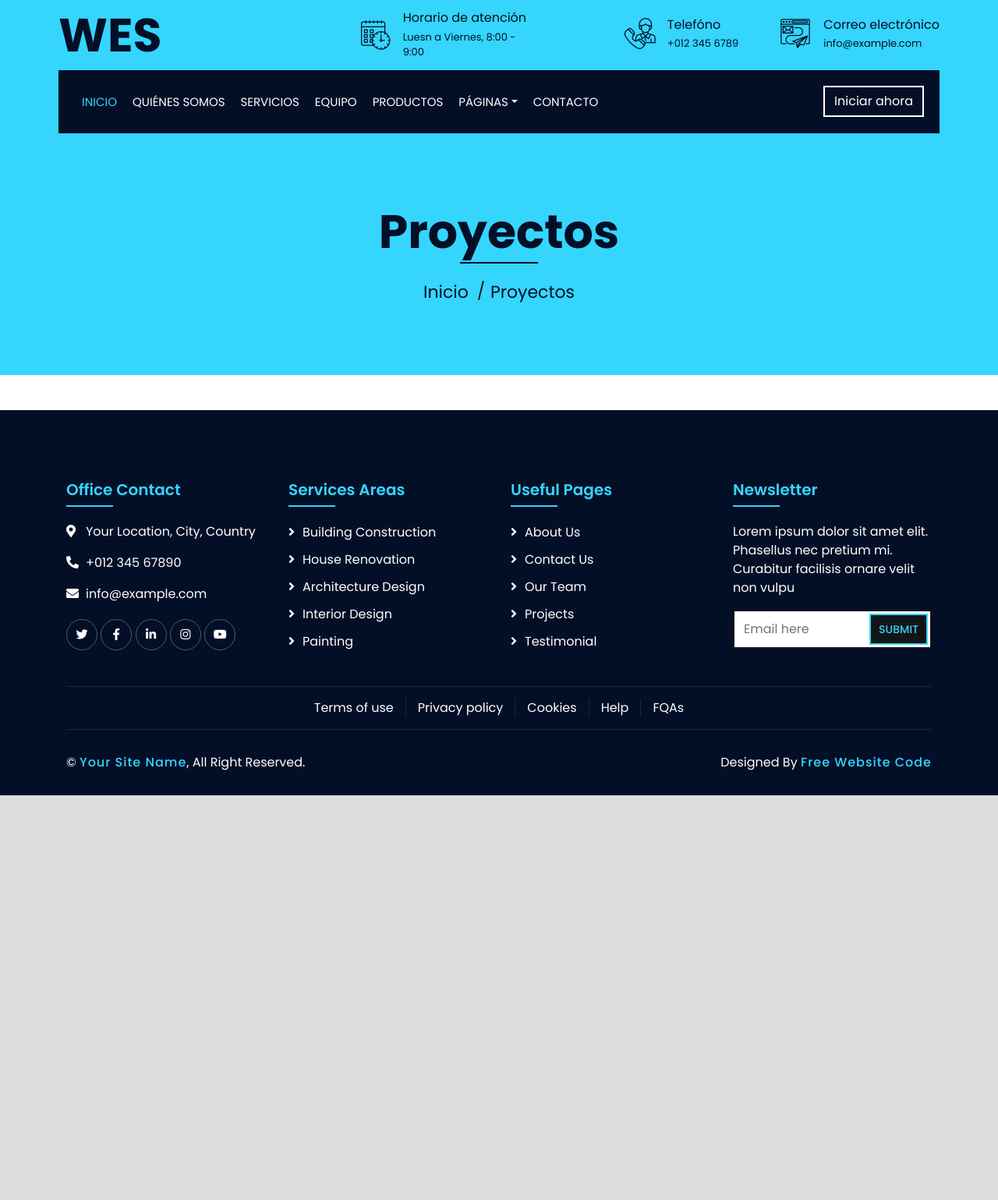
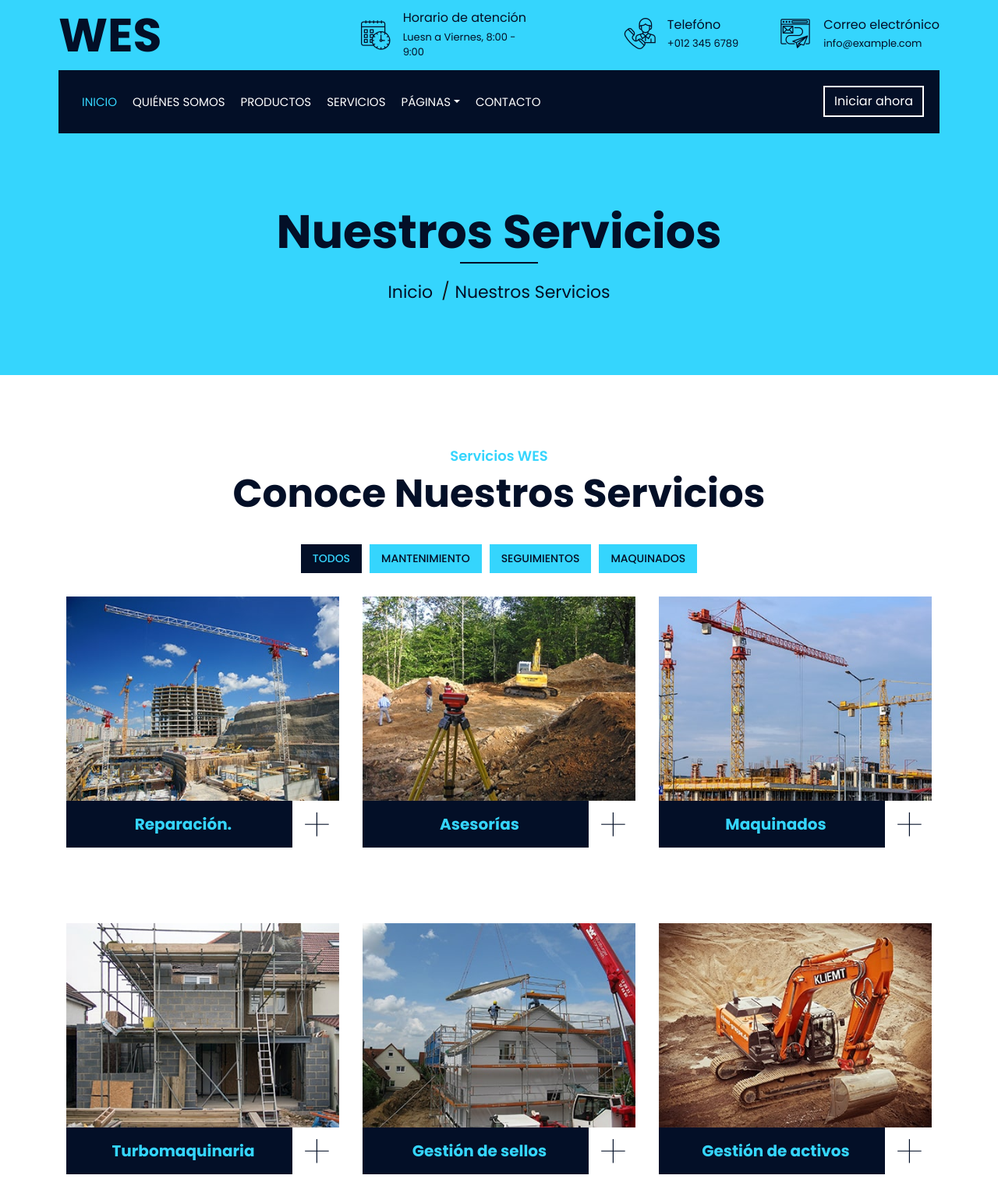
Before and after one commit to MDelprado25/WES, a website with bundled scripts: page portfolio.html in a window 1280 px wide. Shown: the top 1539 px of the page at 78% size. Before the commit the page ends 1020 px from the top, so only its background shows below. Built offline with nearby package versions, Linux system fonts and the light colour scheme.

Commit message:
general changes

```diff
--- a/portfolio.html
+++ b/portfolio.html
@@ -113,9 +113,9 @@
               <div class="navbar-nav mr-auto">
                 <a href="index.html" class="nav-item nav-link active">Inicio</a>
                 <a href="about.html" class="nav-item nav-link">Quiénes somos</a>
-                <a href="service.html" class="nav-item nav-link">Servicios</a>
-                <a href="team.html" class="nav-item nav-link">Equipo</a>
-                <a href="portfolio.html" class="nav-item nav-link">Productos</a>
+                <a href="service.html" class="nav-item nav-link">Productos</a>
+                <!-- <a href="team.html" class="nav-item nav-link">Equipo</a> -->
+                <a href="portfolio.html" class="nav-item nav-link">Servicios</a>
                 <div class="nav-item dropdown">
                   <a
                     href="#"
@@ -146,11 +146,11 @@
         <div class="container">
           <div class="row">
             <div class="col-12">
-              <h2>Proyectos</h2>
+              <h2>Nuestros Servicios</h2>
             </div>
             <div class="col-12">
               <a href="">Inicio</a>
-              <a href="">Proyectos</a>
+              <a href="">Nuestros Servicios</a>
             </div>
           </div>
         </div>
@@ -158,19 +158,19 @@
       <!-- Page Header End -->
 
       <!-- Portfolio Start -->
-      <!-- <div class="portfolio">
+      <div class="portfolio">
         <div class="container">
           <div class="section-header text-center">
-            <p>Proyectos</p>
-            <h2>Conoce Nuestros Proyectos</h2>
+            <p>Servicios WES</p>
+            <h2>Conoce Nuestros Servicios</h2>
           </div>
           <div class="row">
             <div class="col-12">
               <ul id="portfolio-flters">
                 <li data-filter="*" class="filter-active">Todos</li>
-                <li data-filter=".first">Terminados</li>
-                <li data-filter=".second">En Curso</li>
-                <li data-filter=".third">Próximos</li>
+                <li data-filter=".first">Mantenimiento</li>
+                <li data-filter=".second">Seguimientos</li>
+                <li data-filter=".third">Maquinados</li>
               </ul>
             </div>
           </div>
@@ -183,15 +183,11 @@
                 <div class="portfolio-img">
                   <img src="img/portfolio-1.jpg" alt="Image" />
                   <div class="portfolio-overlay">
-                    <p>
-                      Lorem ipsum dolor sit amet elit. Phasel nec pretium mi.
-                      Curabit facilis ornare velit non. Aliqu metus tortor,
-                      auctor id gravi condime, viverra quis sem.
-                    </p>
+                    <p>Reparación y mantenimiento de equipos.</p>
                   </div>
                 </div>
                 <div class="portfolio-text">
-                  <h3>Project Name</h3>
+                  <h3>Reparación.</h3>
                   <a
                     class="btn"
                     href="img/portfolio-1.jpg"
@@ -209,15 +205,11 @@
                 <div class="portfolio-img">
                   <img src="img/portfolio-2.jpg" alt="Image" />
                   <div class="portfolio-overlay">
-                    <p>
-                      Lorem ipsum dolor sit amet elit. Phasel nec pretium mi.
-                      Curabit facilis ornare velit non. Aliqu metus tortor,
-                      auctor id gravi condime, viverra quis sem.
-                    </p>
+                    <p>Asesorías, apoyos y seguimientos.</p>
                   </div>
                 </div>
                 <div class="portfolio-text">
-                  <h3>Project Name</h3>
+                  <h3>Asesorías</h3>
                   <a
                     class="btn"
                     href="img/portfolio-2.jpg"
@@ -235,15 +227,11 @@
                 <div class="portfolio-img">
                   <img src="img/portfolio-3.jpg" alt="Image" />
                   <div class="portfolio-overlay">
-                    <p>
-                      Lorem ipsum dolor sit amet elit. Phasel nec pretium mi.
-                      Curabit facilis ornare velit non. Aliqu metus tortor,
-                      auctor id gravi condime, viverra quis sem.
-                    </p>
+                    <p>Maquinados y ensamblados.</p>
                   </div>
                 </div>
                 <div class="portfolio-text">
-                  <h3>Project Name</h3>
+                  <h3>Maquinados</h3>
                   <a
                     class="btn"
                     href="img/portfolio-3.jpg"
@@ -261,15 +249,11 @@
                 <div class="portfolio-img">
                   <img src="img/portfolio-4.jpg" alt="Image" />
                   <div class="portfolio-overlay">
-                    <p>
-                      Lorem ipsum dolor sit amet elit. Phasel nec pretium mi.
-                      Curabit facilis ornare velit non. Aliqu metus tortor,
-                      auctor id gravi condime, viverra quis sem.
-                    </p>
+                    <p>Extenso en servicio de maquinaria.</p>
                   </div>
                 </div>
                 <div class="portfolio-text">
-                  <h3>Project Name</h3>
+                  <h3>Turbomaquinaria</h3>
                   <a
                     class="btn"
                     href="img/portfolio-4.jpg"
@@ -287,15 +271,11 @@
                 <div class="portfolio-img">
                   <img src="img/portfolio-5.jpg" alt="Image" />
                   <div class="portfolio-overlay">
-                    <p>
-                      Lorem ipsum dolor sit amet elit. Phasel nec pretium mi.
-                      Curabit facilis ornare velit non. Aliqu metus tortor,
-                      auctor id gravi condime, viverra quis sem.
-                    </p>
+                    <p>Programa de gestión de sellos de gas.</p>
                   </div>
                 </div>
                 <div class="portfolio-text">
-                  <h3>Project Name</h3>
+                  <h3>Gestión de sellos</h3>
                   <a
                     class="btn"
                     href="img/portfolio-5.jpg"
@@ -313,15 +293,11 @@
                 <div class="portfolio-img">
                   <img src="img/portfolio-6.jpg" alt="Image" />
                   <div class="portfolio-overlay">
-                    <p>
-                      Lorem ipsum dolor sit amet elit. Phasel nec pretium mi.
-                      Curabit facilis ornare velit non. Aliqu metus tortor,
-                      auctor id gravi condime, viverra quis sem.
-                    </p>
+                    <p>Soluciones de gestión de avtivos.</p>
                   </div>
                 </div>
                 <div class="portfolio-text">
-                  <h3>Project Name</h3>
+                  <h3>Gestión de activos</h3>
                   <a
                     class="btn"
                     href="img/portfolio-6.jpg"
@@ -338,7 +314,7 @@
             </div>
           </div>
         </div>
-      </div> -->
+      </div>
       <!-- Portfolio End -->
 
       <!-- Footer Start -->
```
Also changed, not shown: index.html (+1 -1 lines).
